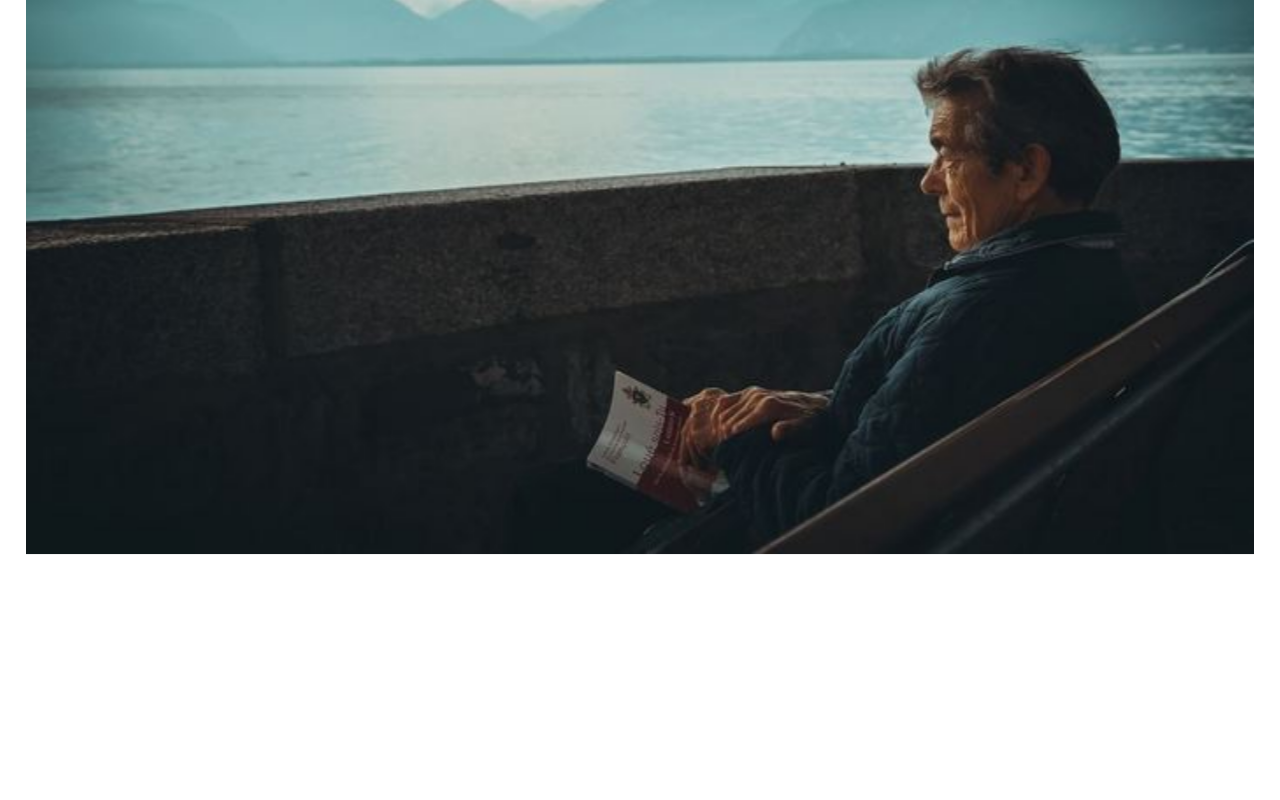
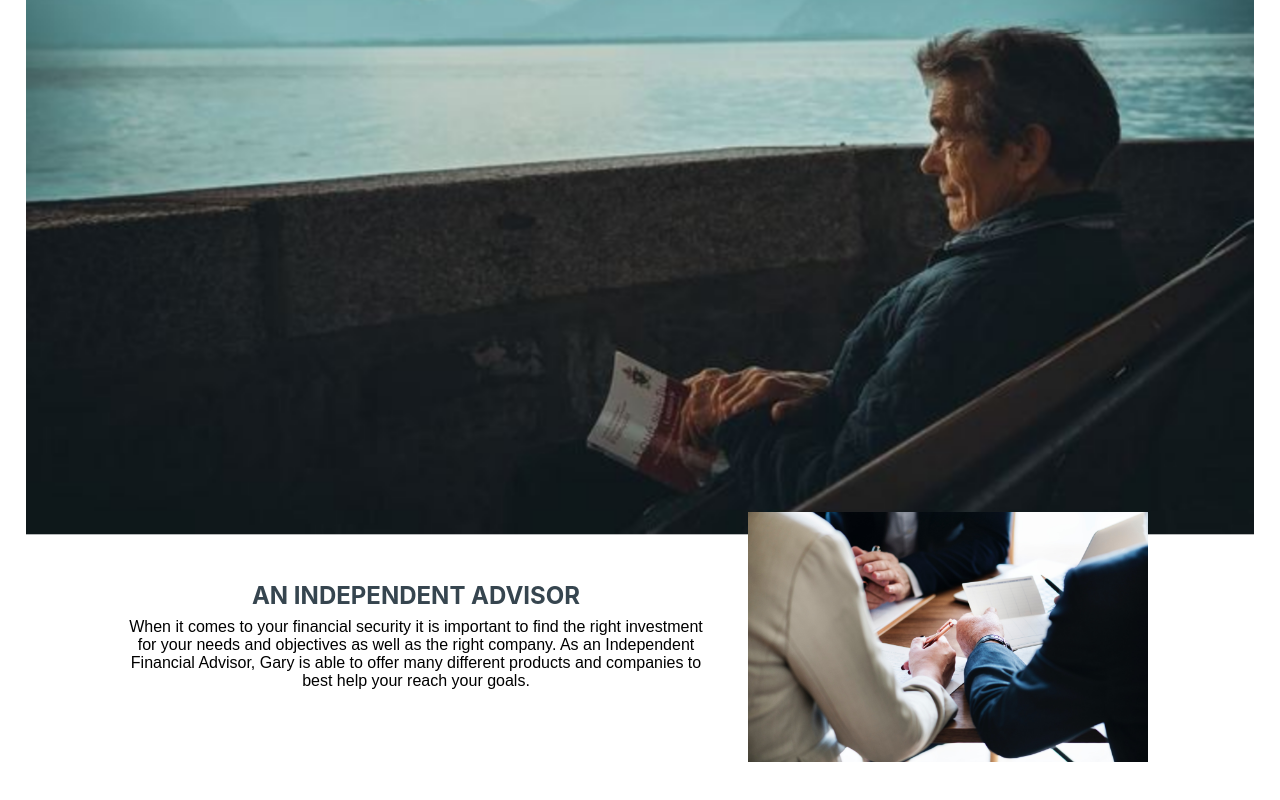
Before and after one commit to spencermrobinson/garyrobinsonadvisor, a React (Create React App) app: page /#/ in a window 1280 px wide. Shown: the part 340-1140 px from the top of the page. Before the commit the page ends 1011 px from the top, so only its background shows below. Built offline with nearby package versions, Linux system fonts and the light colour scheme; a web font is replaced by a local one.

Commit message:
why-section

```diff
--- a/src/components/header/Hamburger.css
+++ b/src/components/header/Hamburger.css
@@ -2,13 +2,15 @@
     height: 100%;
     width: 100%;
     margin: 0;
+
 }
 .ham-menu{
-    border-bottom: 1px solid lightgray;
+
     text-align: center;
     height: 70px;
     line-height: 70px;
     margin: 0 30px 0 0;
+    width: 100%;
 }
 .ham-menu a{
     font-family: helvetic neue sans-serif;
@@ -16,6 +18,8 @@
     color: #36454f;
     margin: 0 10px;
     line-height: 70px;
+    background-color: white;
+
 }
 .ham-menu a:hover{
     font-size: 16px;
--- a/src/components/home/Home.js
+++ b/src/components/home/Home.js
@@ -1,6 +1,7 @@
 import React, { Component } from 'react';
 import Header from '../header/Header.js';
-import Lax from './Lax-Section/Lax.js'
+import Lax from './Lax-Section/Lax.js';
+import Why from './why/Why.js';
 import './home.css';
 
 class Home extends Component{
@@ -11,12 +12,15 @@ class Home extends Component{
                 <div className="home-header-container">
                     <Header/>
                 </div>
-                <div className="content">
+                <div className="content-container">
                     <div className="home-lax-container">
                         <Lax/>
+
                     </div>
                 </div>
-
+                <div className="home-why-container">
+                    <Why/>
+                </div>
 
             </div>
         )
--- a/src/components/home/Lax-Section/lax.css
+++ b/src/components/home/Lax-Section/lax.css
@@ -31,7 +31,7 @@
     .home-lax div{
         margin: 20px;
         margin-top: 60px;
-
+        width: 40%;
         font-family: 'Lucida Sans', 'Lucida Sans Regular', 'Lucida Grande', 'Lucida Sans Unicode', Geneva, Verdana, sans-serif;
         color: white;
         font-size: 36px;
--- a/src/components/home/home.css
+++ b/src/components/home/home.css
@@ -13,12 +13,13 @@
     width: 100%;
     background-color: white;
     z-index: 1;
+    border-bottom: 1px solid lightgray;
 
 }
-.content{
+.content-container{
     height: 100vh;
     width: 100%;
-    margin: 160px auto;
+    margin: 40% auto;
 
 }
 .home-lax-container{
@@ -29,6 +30,26 @@
     animation-duration: 3000ms;
 
 
+}
+.home-why-container{
+    height: 100vh;
+    width: 100%;
+    margin: -100% auto;
+}
+@media (min-width: 500px){
+    .home-why-container{
+        height: 100vh;
+        width: 100%;
+        margin: 20% auto;
+
+    }
+    .content-container{
+        height: 100vh;
+        width: 100%;
+        margin: 10% auto;
+
+
+    }
 }
 
 @keyframes entrance{
--- /dev/null
+++ b/src/components/home/why/Why.js
@@ -0,0 +1,19 @@
+import React from 'react';
+import Clients from '../../../assets/clients.jpg'
+import './why.css'
+
+export default function Why(){
+    return (
+    <div className='why-container'>
+        <div id="why-1">
+
+        </div>
+        <div id="why-2">
+        <span className='why-title'>AN INDEPENDENT ADVISOR</span>
+            <p>When it comes to your financial security it is important to find the right investment for your needs and objectives as well as the right company. As an Independent Financial Advisor, Gary is able to offer many different products and companies to best help your reach your goals.</p>
+        </div>
+        <div id="why-3">
+            <img src={Clients} alt="clients" id='clients-img'/>
+        </div>
+    </div>
+    )}
--- /dev/null
+++ b/src/components/home/why/why.css
@@ -0,0 +1,54 @@
+.why-container{
+    display: flex;
+    flex-direction: column;
+    align-content: center;
+    height: 200px;
+    width: 90%;
+    position: relative;
+    left: 6px;
+    top: -30px;
+    border-top: 1px solid lightgray;
+    border-bottom: 1px solid lightgray;
+    padding: 8px;
+
+}
+#why-2{
+    width: 50%;
+}
+
+.why-title{
+    font-family: -apple-system, BlinkMacSystemFont, 'Segoe UI', Roboto, Oxygen, Ubuntu, Cantarell, 'Open Sans', 'Helvetica Neue', sans-serif;
+    font-size: 24px;
+    font-weight: 700;
+    color: #312EA9;
+    position: relative;
+    top: 8px;
+
+}
+#clients-img{
+    display: none;
+    height: 250px;
+    width: 400px;
+}
+
+@media (min-width: 500px){
+    .why-container{
+        display: flex;
+        flex-direction: row;
+        justify-content: space-evenly;
+        align-items: center;
+        margin-top: 5%;
+        height: 250px;
+        border-top: none;
+        border-bottom: none;
+        position: relative;
+        left: 2.5%;
+    }
+    .why-title{
+        color: #36454f;
+    }
+    #clients-img{
+        display: inline;
+
+    }
+}
```
Also changed, not shown: src/assets/clients.jpg (added).
